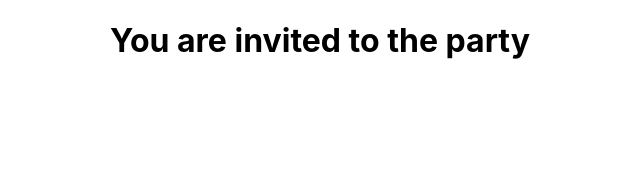
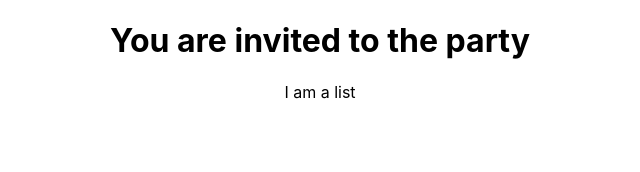
Before and after one commit to rajnidua/List-using-React-Typescript, a React (Create React App) app: page / in a window 1280 px wide. Shown: the top 172 px of the page, without its empty margins (320-960 px from the left). Built offline with nearby package versions, Linux system fonts and the light colour scheme.

Commit message:
built first component

```diff
--- a/src/App.tsx
+++ b/src/App.tsx
@@ -1,6 +1,7 @@
 import React, { useState } from "react";
 import logo from "./logo.svg";
 import "./App.css";
+import List from "./components/List";
 
 interface IState {
   people: {
@@ -17,6 +18,7 @@ function App() {
   return (
     <div className="App">
       <h1>You are invited to the party</h1>
+      <List />
     </div>
   );
 }
--- /dev/null
+++ b/src/components/List.tsx
@@ -0,0 +1,7 @@
+import React from "react";
+
+const List = () => {
+  return <div>I am a list</div>;
+};
+
+export default List;
```
